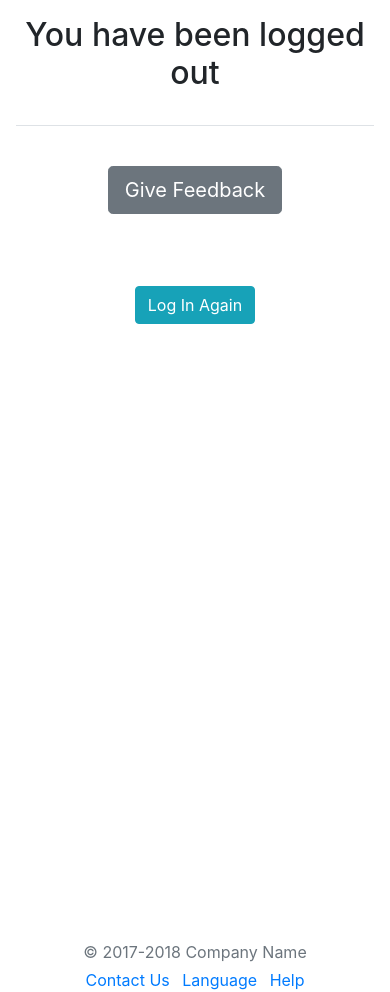
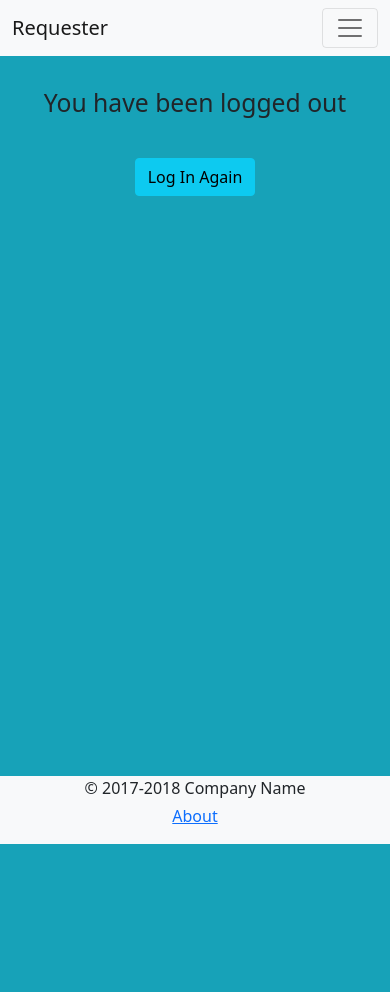
Before and after one commit to GroupSe7en/WebApp, a Django app: page /logout/ in a window 390 px wide. After the commit the page ends 844 px from the top, so only its background shows below. Run offline with Django 3.2, Linux system fonts and the light colour scheme; some libraries are stand-ins or nearby versions.

Commit message:
logoutpage

```diff
--- a/requester/templates/requester/studentrequest_form.html
+++ b/requester/templates/requester/studentrequest_form.html
@@ -10,7 +10,7 @@
                 {{ form|crispy }}
             </fieldset>
             <div>
-                <button class="btn btn-outline-info" type="submit">Submit</button>
+                <button class="btn btn-outline-info my-3" type="submit">Submit</button>
             </div>
         </form>
     </div>
--- a/users/templates/users/logout.html
+++ b/users/templates/users/logout.html
@@ -1,5 +1,6 @@
 <!doctype html>
 <html lang="en">
+
   <head>
     <!-- Required meta tags -->
     <meta charset="utf-8">
@@ -8,28 +9,23 @@
     <!-- Bootstrap CSS -->
     <link href="https://cdn.jsdelivr.net/npm/bootstrap@5.0.0-beta1/dist/css/bootstrap.min.css" rel="stylesheet" integrity="sha384-giJF6kkoqNQ00vy+HMDP7azOuL0xtbfIcaT9wjKHr8RbDVddVHyTfAAsrekwKmP1" crossorigin="anonymous">
 
+    {% block head %}{% endblock %}
+
     <title>Requester</title>
+
+    <style>
+      body {
+        background-color: #17a2b8;
+      }
+    </style>
+
   </head>
-  <style>
-      body {
-    margin: 0;
-    padding: 0;
-    background-color: #17a2b8;
-    height: 100vh;
-}
-  </style>
-  <body>
 
-    <!-- Optional JavaScript; choose one of the two! -->
+  <body class="pt-5">
 
     <!-- Option 1: Bootstrap Bundle with Popper -->
     <script src="https://cdn.jsdelivr.net/npm/bootstrap@5.0.0-beta1/dist/js/bootstrap.bundle.min.js" integrity="sha384-ygbV9kiqUc6oa4msXn9868pTtWMgiQaeYH7/t7LECLbyPA2x65Kgf80OJFdroafW" crossorigin="anonymous"></script>
 
-    <!-- Option 2: Separate Popper and Bootstrap JS -->
-    <!--
-    <script src="https://cdn.jsdelivr.net/npm/@popperjs/core@2.5.4/dist/umd/popper.min.js" integrity="sha384-q2kxQ16AaE6UbzuKqyBE9/u/KzioAlnx2maXQHiDX9d4/zp8Ok3f+M7DPm+Ib6IU" crossorigin="anonymous"></script>
-    <script src="https://cdn.jsdelivr.net/npm/bootstrap@5.0.0-beta1/dist/js/bootstrap.min.js" integrity="sha384-pQQkAEnwaBkjpqZ8RU1fF1AKtTcHJwFl3pblpTlHXybJjHpMYo79HY3hIi4NKxyj" crossorigin="anonymous"></script>
-    -->
     {% if messages %}
       <div class="alert alert-success" role="alert">
       {% for message in messages %}
@@ -38,46 +34,49 @@
       </div>
     {% endif %}
 
+    <nav class="navbar fixed-top navbar-expand-sm navbar-light bg-light">
+      <!-- <a class="navbar-brand" href="#">
+        <img src="https://utilitypeopleuk.com/wp-content/uploads/2017/06/twitter-icon-circle-blue-logo-preview.png" width="30" height="30" alt="">
+      </a> -->
+      <div class="container-fluid">
+        <a class="navbar-brand" href="#">Requester</a>
+        <button class="navbar-toggler" type="button" data-bs-toggle="collapse" data-bs-target="#navbarSupportedContent" aria-controls="navbarSupportedContent" aria-expanded="false" aria-label="Toggle navigation">
+          <span class="navbar-toggler-icon"></span>
+        </button>
+        <div class="collapse navbar-collapse justify-content-end" id="navbarSupportedContent">
+          <!-- <ul class="nav">
+            {% ifequal user.groups.all.0|stringformat:"s" 'Student' %}
+            <li class="nav-item">
+              <a class="nav-link" href="{% url 'request-create' %}">New Request</a>
+            </li>
+            {% endifequal %}
+            <li class="nav-item">
+              <a class="nav-link" href="{% url 'requester-home' %}">Home</a>
+            </li>
+            <li class="nav-item">
+              <a class="nav-link" href="{% url 'logout' %}">Log Out</a>
+            </li>
+            <li class="nav-item">
+              <a class="nav-link" href="{% url 'profile' %}" tabindex="-1" aria-disabled="true">Profile</a>
+            </li>
+          </ul> -->
+        </div>
+      </div>
+    </nav>
 
+    <div class="container-fluid pt-4">
+      <div class="d-flex justify-content-center p-3 mx-auto">
+        <h2>You have been logged out</h2>
+      </div>
+      <div class="d-flex justify-content-center p-3 mx-auto">
+        <a class="btn btn-info btn-md " href="{%url 'login' %}"> Log In Again </a>
+      </div>
+    </div>
 
-    <link rel="icon" href="/docs/4.0/assets/img/favicons/favicon.ico">
+    <div class="container-fluid fixed-bottom bg-light">
+      <p class="mb-1 text-center">© 2017-2018 Company Name</p>
+      <a href="#"><p class="text-center">About</p></a>
+    </div>
 
-    <title>Cover Template for Bootstrap</title>
-
-    <link rel="canonical" href="https://getbootstrap.com/docs/4.0/examples/cover/">
-
-    <!-- Bootstrap core CSS -->
-    <link href="../../dist/css/bootstrap.min.css" rel="stylesheet">
-
-    <!-- Custom styles for this template -->
-    <link href="cover.css" rel="stylesheet">
-  </head>
-
-  <body class="text-center" data-new-gr-c-s-check-loaded="14.996.0" data-gr-ext-installed="">
-
-    <div class="cover-container d-flex h-100 p-3 mx-auto flex-column">
-
-      <main role="main" class="inner cover">
-        <h2 style="text-align: center;">You have been logged out</h2>
-        <br>
-        <div class="border-top pt-3">
-            <br>
-                <a href="#" class="btn btn-lg btn-secondary">Give Feedback</a>
-            </small>
-        </div>
-        <br>
-        <br>
-        <br>
-          <a class="btn btn-info btn-md " href="{%url 'login' %}"> Log In Again </a>
-        </p>
-      </main>
-    </div>
-    <footer class="my-5 pt-5 text-muted text-center text-small">
-        <p class="mb-1">© 2017-2018 Company Name</p>
-        <ul class="list-inline">
-          <li class="list-inline-item"><a href="#">Contact Us</a></li>
-          <li class="list-inline-item"><a href="#">Language</a></li>
-          <li class="list-inline-item"><a href="#">Help</a></li>
-        </ul>
-      </footer>
-</body></html>
+  </body>
+</html>
```
Also changed, not shown: requester/templates/requester/base.html (+15 -26 lines), users/templates/users/lecturerprofile.html (+16 -17 lines), users/templates/users/studentprofile.html (+18 -14 lines), db.sqlite3.
